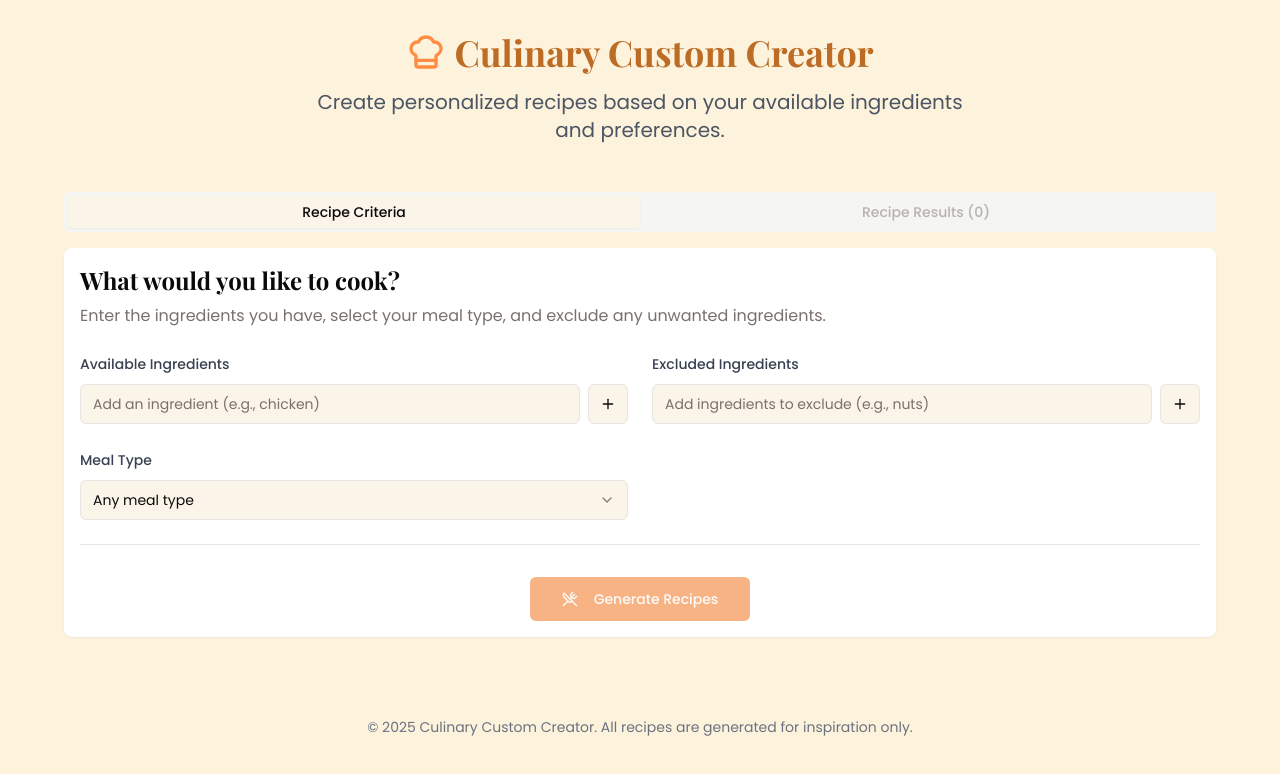
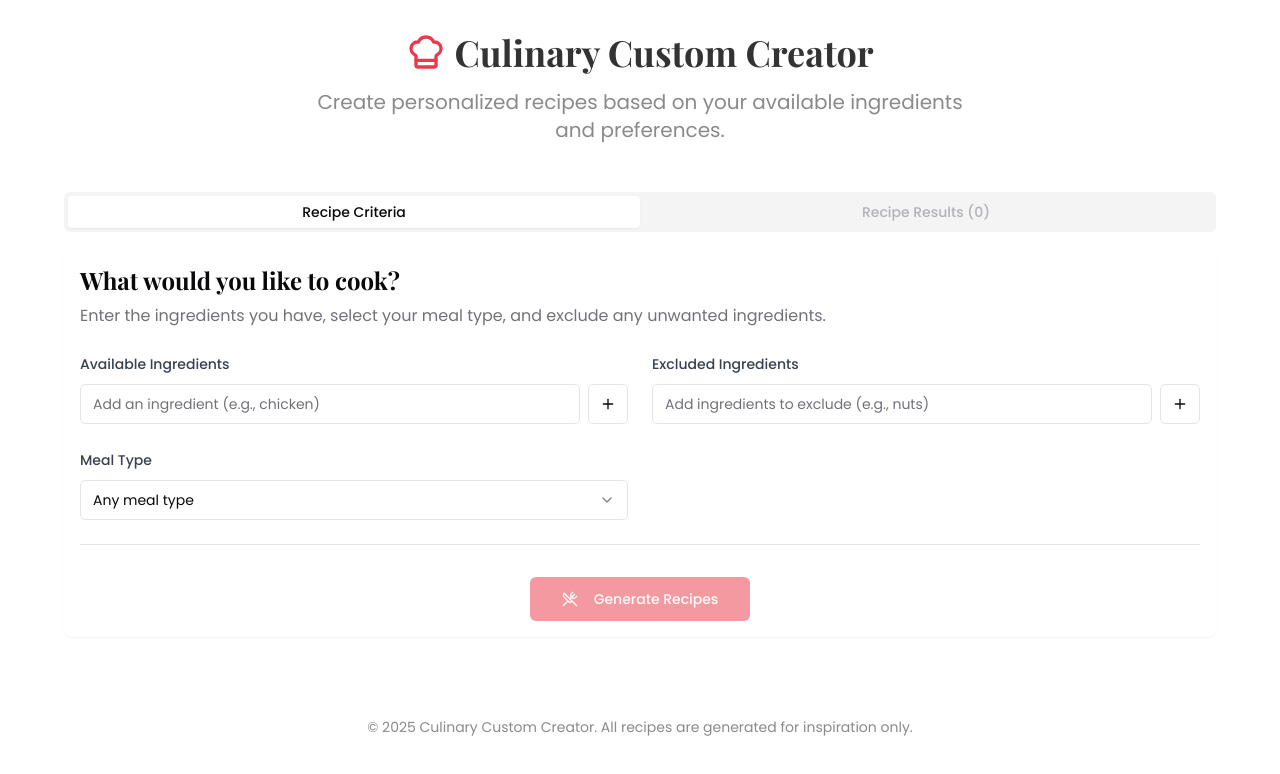
Before and after one commit to shrutzz18/culinary-custom-creator, a React (Vite) app: page / in a window 1280 px wide. Shown: the top 774 px of the page. Built offline with nearby package versions, Linux system fonts and the light colour scheme.

Commit message:
Refactor: Update theme colors
Update the theme colors to white and red, with more white than red. The text color should be black and grey.

```diff
--- a/src/index.css
+++ b/src/index.css
@@ -7,44 +7,44 @@
 
 @layer base {
   :root {
-    --background: 36 70% 95%;
-    --foreground: 20 14.3% 4.1%;
+    --background: 0 0% 100%;
+    --foreground: 240 10% 3.9%;
 
     --card: 0 0% 100%;
-    --card-foreground: 222.2 84% 4.9%;
+    --card-foreground: 240 10% 3.9%;
 
     --popover: 0 0% 100%;
-    --popover-foreground: 222.2 84% 4.9%;
+    --popover-foreground: 240 10% 3.9%;
 
-    --primary: 24 90% 50%;
-    --primary-foreground: 60 9.1% 97.8%;
+    --primary: 355 84% 57%;
+    --primary-foreground: 0 0% 98%;
 
-    --secondary: 60 4.8% 95.9%;
-    --secondary-foreground: 24 9.8% 10%;
+    --secondary: 240 4.8% 95.9%;
+    --secondary-foreground: 240 5.9% 10%;
 
-    --muted: 60 4.8% 95.9%;
-    --muted-foreground: 25 5.3% 44.7%;
+    --muted: 240 4.8% 95.9%;
+    --muted-foreground: 240 3.8% 46.1%;
 
-    --accent: 95 38% 50%;
-    --accent-foreground: 60 9.1% 97.8%;
+    --accent: 355 84% 90%;
+    --accent-foreground: 355 84% 30%;
 
     --destructive: 0 84.2% 60.2%;
-    --destructive-foreground: 210 40% 98%;
+    --destructive-foreground: 0 0% 98%;
 
-    --border: 20 5.9% 90%;
-    --input: 20 5.9% 90%;
-    --ring: 24 90% 50%;
+    --border: 240 5.9% 90%;
+    --input: 240 5.9% 90%;
+    --ring: 355 84% 57%;
 
     --radius: 0.5rem;
 
     --sidebar-background: 0 0% 98%;
     --sidebar-foreground: 240 5.3% 26.1%;
-    --sidebar-primary: 240 5.9% 10%;
+    --sidebar-primary: 355 84% 57%;
     --sidebar-primary-foreground: 0 0% 98%;
     --sidebar-accent: 240 4.8% 95.9%;
     --sidebar-accent-foreground: 240 5.9% 10%;
     --sidebar-border: 220 13% 91%;
-    --sidebar-ring: 217.2 91.2% 59.8%;
+    --sidebar-ring: 355 84% 57%;
   }
 
   .dark {
@@ -57,8 +57,8 @@
     --popover: 20 14.3% 4.1%;
     --popover-foreground: 60 9.1% 97.8%;
 
-    --primary: 24 90% 50%;
-    --primary-foreground: 60 9.1% 97.8%;
+    --primary: 355 84% 57%;
+    --primary-foreground: 0 0% 98%;
 
     --secondary: 12 6.5% 15.1%;
     --secondary-foreground: 60 9.1% 97.8%;
@@ -66,7 +66,7 @@
     --muted: 12 6.5% 15.1%;
     --muted-foreground: 24 5.4% 63.9%;
 
-    --accent: 95 38% 40%;
+    --accent: 355 84% 40%;
     --accent-foreground: 60 9.1% 97.8%;
 
     --destructive: 0 62.8% 30.6%;
@@ -74,16 +74,16 @@
 
     --border: 12 6.5% 15.1%;
     --input: 12 6.5% 15.1%;
-    --ring: 24 90% 50%;
+    --ring: 355 84% 57%;
 
     --sidebar-background: 240 5.9% 10%;
     --sidebar-foreground: 240 4.8% 95.9%;
-    --sidebar-primary: 224.3 76.3% 48%;
+    --sidebar-primary: 355 84% 57%;
     --sidebar-primary-foreground: 0 0% 100%;
     --sidebar-accent: 240 3.7% 15.9%;
     --sidebar-accent-foreground: 240 4.8% 95.9%;
     --sidebar-border: 240 3.7% 15.9%;
-    --sidebar-ring: 217.2 91.2% 59.8%;
+    --sidebar-ring: 355 84% 57%;
   }
 }
 
@@ -116,5 +116,5 @@
 }
 
 .ingredient-tag:hover {
-  background-color: rgba(255, 140, 66, 0.2);
+  background-color: rgba(234, 56, 76, 0.2);
 }
--- a/src/pages/Index.tsx
+++ b/src/pages/Index.tsx
@@ -4,13 +4,13 @@ import { ChefHat } from "lucide-react";
 
 const Index = () => {
   return (
-    <div className="min-h-screen bg-culinary-cream/50 py-8 px-4">
+    <div className="min-h-screen bg-white py-8 px-4">
       <header className="max-w-6xl mx-auto text-center mb-12">
         <div className="flex items-center justify-center gap-2 mb-4">
-          <ChefHat className="h-10 w-10 text-culinary-orange" />
-          <h1 className="text-4xl font-bold text-culinary-brown">Culinary Custom Creator</h1>
+          <ChefHat className="h-10 w-10 text-culinary-red" />
+          <h1 className="text-4xl font-bold text-culinary-black">Culinary Custom Creator</h1>
         </div>
-        <p className="text-xl text-gray-600 max-w-2xl mx-auto">
+        <p className="text-xl text-culinary-gray max-w-2xl mx-auto">
           Create personalized recipes based on your available ingredients and preferences.
         </p>
       </header>
@@ -19,7 +19,7 @@ const Index = () => {
         <RecipeGenerator />
       </main>
 
-      <footer className="max-w-6xl mx-auto mt-20 text-center text-gray-500 text-sm">
+      <footer className="max-w-6xl mx-auto mt-20 text-center text-culinary-gray text-sm">
         <p>© 2025 Culinary Custom Creator. All recipes are generated for inspiration only.</p>
       </footer>
     </div>
--- a/tailwind.config.ts
+++ b/tailwind.config.ts
@@ -64,11 +64,11 @@ export default {
 					ring: 'hsl(var(--sidebar-ring))'
 				},
 				culinary: {
-					orange: '#FF8C42',
-					green: '#6A994E',
-					cream: '#FFF1D0',
-					brown: '#BC6C25',
-					peach: '#FFBF69'
+					red: '#ea384c',
+					gray: '#8A898C',
+					white: '#FFFFFF',
+					lightgray: '#F1F1F1',
+					black: '#333333'
 				}
 			},
 			borderRadius: {
```
